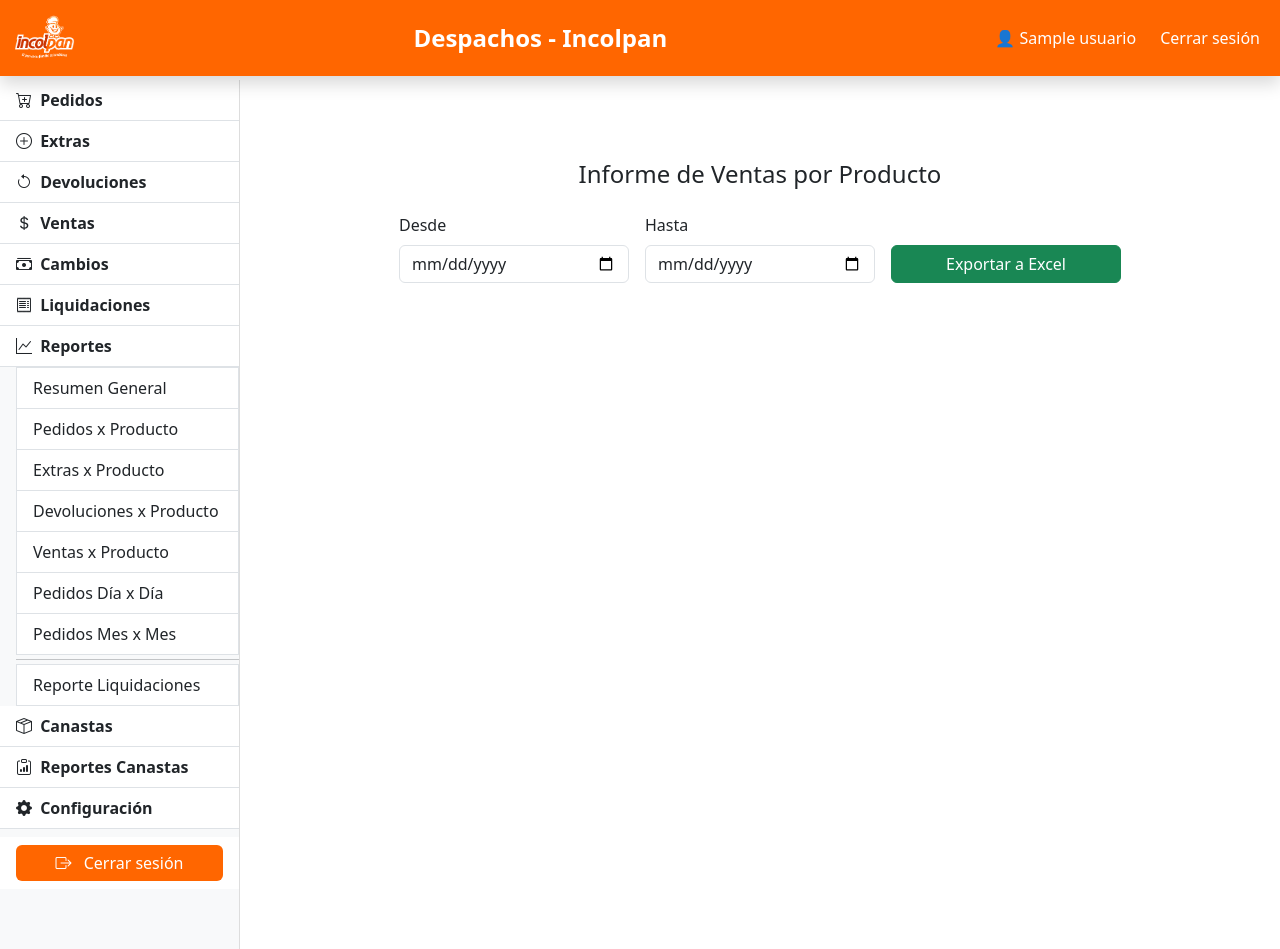
After one commit to JohnFRave90/sistema_ventas, a Flask app: page /reportes/ventas_por_producto in a window 1280 px wide, after a click on "Reportes". The commit adds this page. Run offline with Flask 3, Linux system fonts and the light colour scheme; a user stored in the database is signed in; tables that the repository leaves empty hold one stand-in row (values such as "Sample post").

Commit message:
ventasxproducto

```diff
--- a/app/routes/reportes.py
+++ b/app/routes/reportes.py
@@ -13,6 +13,7 @@ from flask import Blueprint, request, send_file, flash, redirect, url_for
 from sqlalchemy import case, literal
 import pandas as pd
 from openpyxl.utils.cell import get_column_letter
+from decimal import Decimal
 
 from app import db
 from app.models.pedidos import BDPedido
@@ -471,7 +472,6 @@ def export_extras_productos_excel():
 def devoluciones_por_producto():
     return render_template('reportes/devoluciones_por_producto.html')
 
-
 # Exportación a Excel de devoluciones por producto
 @reportes_bp.route('/devoluciones_por_producto/export', methods=['GET'])
 @login_required
@@ -541,3 +541,85 @@ def export_devoluciones_productos_excel():
     filename = f"DevolucionesPorProducto_{start}_a_{end}.xlsx"
     return send_file(output, as_attachment=True, download_name=filename,
                      mimetype='application/vnd.openxmlformats-officedocument.spreadsheetml.sheet')
+
+# Formulario para ventas por producto
+@reportes_bp.route('/ventas_por_producto', methods=['GET'])
+@login_required
+@rol_requerido('administrador', 'semiadmin')
+def ventas_por_producto():
+    return render_template('reportes/ventas_por_producto.html')
+
+# Exportación a Excel de ventas por producto
+@reportes_bp.route('/ventas_por_producto/export', methods=['GET'])
+@login_required
+@rol_requerido('administrador', 'semiadmin')
+def export_ventas_producto_excel():
+    from io import BytesIO
+    from openpyxl.utils import get_column_letter
+    import pandas as pd
+
+    # Leer fechas
+    start = request.args.get('start', '').strip()
+    end = request.args.get('end', '').strip()
+
+    try:
+        start_date = datetime.strptime(start, '%Y-%m-%d').date()
+        end_date = datetime.strptime(end, '%Y-%m-%d').date()
+    except ValueError:
+        flash('Rango de fechas inválido.', 'warning')
+        return redirect(url_for('reportes.ventas_por_producto'))
+
+    # Extraer ventas en el rango
+    ventas = BDVenta.query.filter(
+        BDVenta.fecha >= start_date,
+        BDVenta.fecha <= end_date
+    ).all()
+
+    rows = []
+    for v in ventas:
+        vendedor = Vendedor.query.filter_by(codigo_vendedor=v.codigo_vendedor).first()
+        for item in v.items:
+            producto = Producto.query.filter_by(codigo=item.producto_cod).first()
+            comision_valor = item.comision or Decimal('0')
+            pagar_panaderia = item.pagar_pan or Decimal('0')
+
+            rows.append({
+                'Fecha': v.fecha,
+                'Año': v.fecha.year,
+                'Mes': v.fecha.month,
+                'Día': v.fecha.day,
+                'Día de semana': v.fecha.strftime('%A'),
+                'Código producto': item.producto_cod,
+                'Nombre producto': producto.nombre if producto else 'Desconocido',
+                'Cantidad': item.cantidad,
+                'Subtotal': float(item.subtotal),
+                'Valor comisión': float(item.comision),
+                'Pagar a la Panadería': float(item.pagar_pan),
+                'Código vendedor': v.codigo_vendedor,
+                'Nombre vendedor': vendedor.nombre if vendedor else 'Desconocido'
+            })
+
+    df = pd.DataFrame(rows)
+    if df.empty:
+        flash('No hay datos en ese rango.', 'info')
+        return redirect(url_for('reportes.ventas_por_producto'))
+
+    df['Fecha'] = pd.to_datetime(df['Fecha'])
+
+    # Exportar a Excel
+    output = BytesIO()
+    with pd.ExcelWriter(output, engine='openpyxl') as writer:
+        df.to_excel(writer, index=False, sheet_name='VentasPorProducto')
+        ws = writer.sheets['VentasPorProducto']
+        for idx, col in enumerate(df.columns, start=1):
+            max_len = max(df[col].astype(str).map(len).max(), len(col))
+            ws.column_dimensions[get_column_letter(idx)].width = max_len + 2
+    output.seek(0)
+
+    filename = f"VentasPorProducto_{start}_a_{end}.xlsx"
+    return send_file(
+        output,
+        as_attachment=True,
+        download_name=filename,
+        mimetype='application/vnd.openxmlformats-officedocument.spreadsheetml.sheet'
+    )
--- a/app/templates/partials/sidebar_menu.html
+++ b/app/templates/partials/sidebar_menu.html
@@ -78,6 +78,7 @@
     <a href="{{ url_for('reportes.pedidos_por_producto') }}" class="list-group-item list-group-item-action">Pedidos x Producto</a>
     <a href="{{ url_for('reportes.extras_por_producto') }}" class="list-group-item list-group-item-action">Extras x Producto</a>
     <a href="{{ url_for('reportes.devoluciones_por_producto') }}" class="list-group-item list-group-item-action">Devoluciones x Producto</a>
+    <a href="{{ url_for('reportes.ventas_por_producto') }}" class="list-group-item list-group-item-action">Ventas x Producto</a>
     <a href="{{ url_for('reportes.pedidos_dia_por_vendedor') }}" class="list-group-item list-group-item-action">Pedidos Día x Día</a>
     <a href="{{ url_for('reportes.pedidos_mes_por_vendedor') }}" class="list-group-item list-group-item-action">Pedidos Mes x Mes</a>
     <hr class="my-1">
--- /dev/null
+++ b/app/templates/reportes/ventas_por_producto.html
@@ -0,0 +1,23 @@
+{% extends "base.html" %}
+{% block title %}Ventas por Producto{% endblock %}
+{% block content %}
+
+<div class="container-fluid px-4 py-4">
+  <h4 class="mb-4 text-center">Informe de Ventas por Producto</h4>
+
+  <form method="get" action="{{ url_for('reportes.export_ventas_producto_excel') }}" class="row g-3 justify-content-center">
+    <div class="col-md-3">
+      <label for="start" class="form-label">Desde</label>
+      <input type="date" class="form-control" name="start" id="start" required>
+    </div>
+    <div class="col-md-3">
+      <label for="end" class="form-label">Hasta</label>
+      <input type="date" class="form-control" name="end" id="end" required>
+    </div>
+    <div class="col-md-3 align-self-end d-grid">
+      <button type="submit" class="btn btn-success">Exportar a Excel</button>
+    </div>
+  </form>
+</div>
+
+{% endblock %}
```
Also changed, not shown: app/routes/dashboard.py (+75 -39 lines), app/templates/dashboard/admin_dashboard.html (+9 -0 lines).
